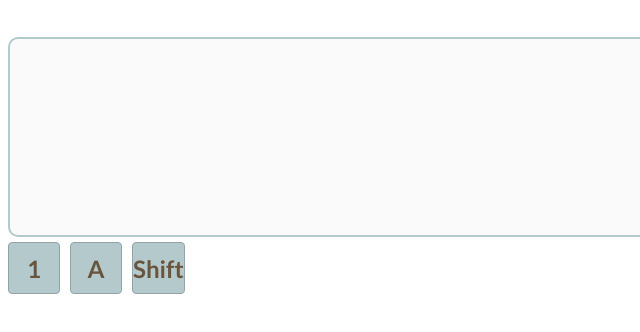
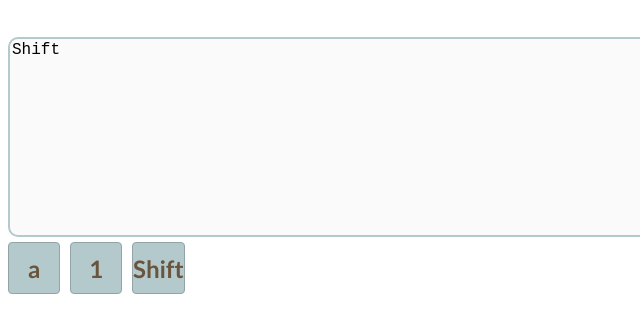
Before and after one commit to nastya-dmd/virtual-keyboard, a website with bundled scripts: page index.html in a window 1280 px wide. Both pictures are taken after a click on the element "Shift". Shown: the part 198-530 px from the top of the page, 0-640 px from the left. Built offline with nearby package versions, Linux system fonts and the light colour scheme; files whose address does not match are found by name.

Commit message:
feat: add functions on click button

```diff
--- a/index.html
+++ b/index.html
@@ -1,13 +1,17 @@
 <!DOCTYPE html>
 <html lang="en">
+
 <head>
   <meta charset="UTF-8">
   <meta http-equiv="X-UA-Compatible" content="IE=edge">
   <meta name="viewport" content="width=device-width, initial-scale=1.0">
   <title>Virtual Keyboard</title>
+  <link rel="icon" href="./icons8-keyboard-16.png">
   <link rel="stylesheet" href="style.css">
 </head>
+
 <body>
-  <script type="module" src="index.js" ></script>
+  <script type="module" src="index.js"></script>
 </body>
+
 </html>
--- a/index.js
+++ b/index.js
@@ -1,8 +1,9 @@
 "use strict"
-import {createHtmlElement} from "./js/html-elements.js";
-import {createHeader} from "./js/header.js";
-import {createTextarea} from "./js/textarea.js";
-import {createKeyboard} from "./js/keyboard.js";
+import { createHtmlElement } from "./js/html-elements.js";
+import { createHeader } from "./js/header.js";
+import { createTextarea } from "./js/textarea.js";
+import { createKeyboard } from "./js/keyboard.js";
+import { clickKeyButton } from "./js/click-key.js";
 
 const initKeyboardApplication = () => {
   document.body.classList.add("body");
@@ -10,5 +11,6 @@ const initKeyboardApplication = () => {
   createHtmlElement("main", "main", document.body, false);
   createTextarea();
   createKeyboard();
+  clickKeyButton();
 }
 initKeyboardApplication();
--- /dev/null
+++ b/js/click-key.js
@@ -0,0 +1,45 @@
+import { keyLayout } from "./key.js";
+
+export const clickKeyButton = () => {
+
+  const outputKeyButton = (codeBtn) => {
+    keyLayout.find(el => {
+      if (el.keyCode === codeBtn) {
+        console.log(el.mainKey)
+        textarea.innerHTML += el.mainKey;
+        textarea.selectionStart = textarea.textContent.length;
+      }
+    });
+  }
+
+  const textarea = document.querySelector(".input-text");
+  window.addEventListener("keydown", (event) => {
+    const codeButton = document.querySelector(`[code="${event.code}"]`);
+    event.preventDefault();
+    textarea.focus();
+    codeButton.classList.add("key-active");
+    outputKeyButton(event.code);
+  })
+
+
+  window.addEventListener("keyup", (event) => {
+    const codeButton = document.querySelector(`[code="${event.code}"]`);
+    codeButton.classList.remove("key-active");
+  });
+
+  const buttons = document.querySelectorAll("[code]")
+  buttons.forEach(el => {
+    const codeBtn = el.getAttribute("code");
+
+    el.addEventListener("mousedown", () => {
+      el.classList.add("key-active");
+      outputKeyButton(codeBtn);
+    });
+
+    el.addEventListener("mouseup", () => {
+      el.classList.remove("key-active");
+    })
+  })
+
+
+}
--- a/js/header.js
+++ b/js/header.js
@@ -1,5 +1,3 @@
-"use strict"
-
 import { createHtmlElement } from "./html-elements.js"
 
 export const createHeader = () => {
--- a/js/html-elements.js
+++ b/js/html-elements.js
@@ -1,12 +1,10 @@
-"use strict"
-
 export const createHtmlElement = (tagName, className, tagParent, addToTop) => {
   const newElement = document.createElement(tagName);
   newElement.classList.add(className);
-  if(addToTop) {
+  if (addToTop) {
     tagParent.prepend(newElement);
   } else {
     tagParent.append(newElement);
   }
   return newElement;
-}
+};
--- /dev/null
+++ b/js/key.js
@@ -0,0 +1,17 @@
+export const keyLayout = [
+  {
+    "mainKey":"a",
+    "secondaryKey":"A",
+    "keyCode": "KeyA"
+  },
+  {
+    "mainKey":"1",
+    "secondaryKey":"!",
+    "keyCode": "Digit1"
+  },
+  {
+    "mainKey":"Shift",
+    "secondaryKey":"Shift",
+    "keyCode": "ShiftLeft"
+  }
+]
--- a/js/keyboard.js
+++ b/js/keyboard.js
@@ -1,16 +1,17 @@
-"use strict"
-
-import { createHtmlElement } from "./html-elements.js"
+import { createHtmlElement } from "./html-elements.js";
+import { keyLayout } from "./key.js";
 
 export const createKeyboard = () => {
   const main = document.querySelector(".main");
   const sectionKeyboard = createHtmlElement("section", "section", main, false);
   sectionKeyboard.classList.add("keyboard");
 
-  const keyLayout = ["1", "A", "Shift"];
+
   keyLayout.forEach(el => {
     const sectionKeyboard = document.querySelector(".keyboard")
     const element = createHtmlElement("div", "key", sectionKeyboard, false);
-    element.textContent = el;
+    element.textContent = el.mainKey;
+    element.setAttribute("code", el.keyCode);
   })
+
 }
--- a/js/textarea.js
+++ b/js/textarea.js
@@ -1,9 +1,7 @@
-"use strict"
-
-import { createHtmlElement } from "./html-elements.js"
+import { createHtmlElement } from "./html-elements.js";
 
 export const createTextarea = () => {
   const main = document.querySelector(".main");
   const section = createHtmlElement("section", "section", main, false);
-  createHtmlElement("textarea", "input-text", section, false)
+  createHtmlElement("textarea", "input-text", section, false);
 }
--- a/style.css
+++ b/style.css
@@ -84,3 +84,9 @@ p {
 .key-rectangle {
   min-width: 100px;
 }
+
+.key-active {
+  background-color: #e9c58e;
+  /* transition: .3s; */
+  /* transform: scale(.9) */
+}
```
Also changed, not shown: key.json (deleted, +0 -7 lines), icons8-keyboard-16.png (added), package.json (line endings or trailing spaces).
